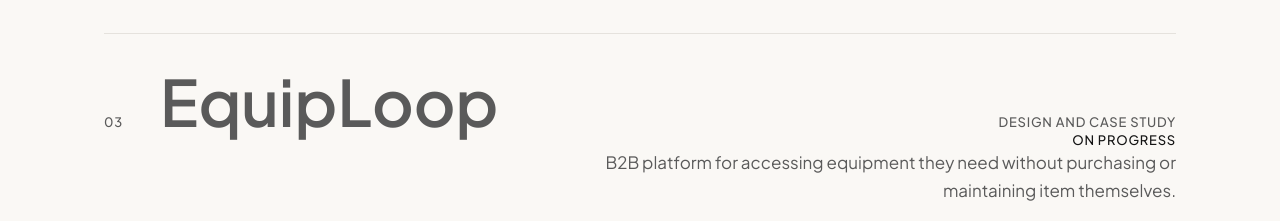
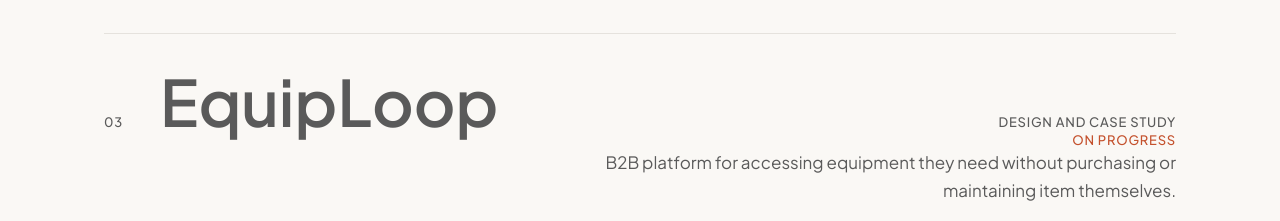
Before and after one commit to brandonsontheo7/portfolio, a Next.js app: page / in a window 1280 px wide. Shown: the part 1268-1489 px from the top of the page. Built offline with nearby package versions, Linux system fonts and the light colour scheme.

Commit message:
change text-ink to text-accent "On Progress"

```diff
--- a/src/components/WorkList.tsx
+++ b/src/components/WorkList.tsx
@@ -139,7 +139,7 @@ export default function WorkList() {
                 <span className="hidden text-right md:block">
                   <span className="label block text-ink-muted">{item.role}</span>
                   {item.detail && (
-                    <span className="label block text-ink">{item.detail}</span>
+                    <span className="label block text-accent">{item.detail}</span>
                   )}
                   <span className="block text-body text-ink-muted">{item.summary}</span>
                 </span>
```
